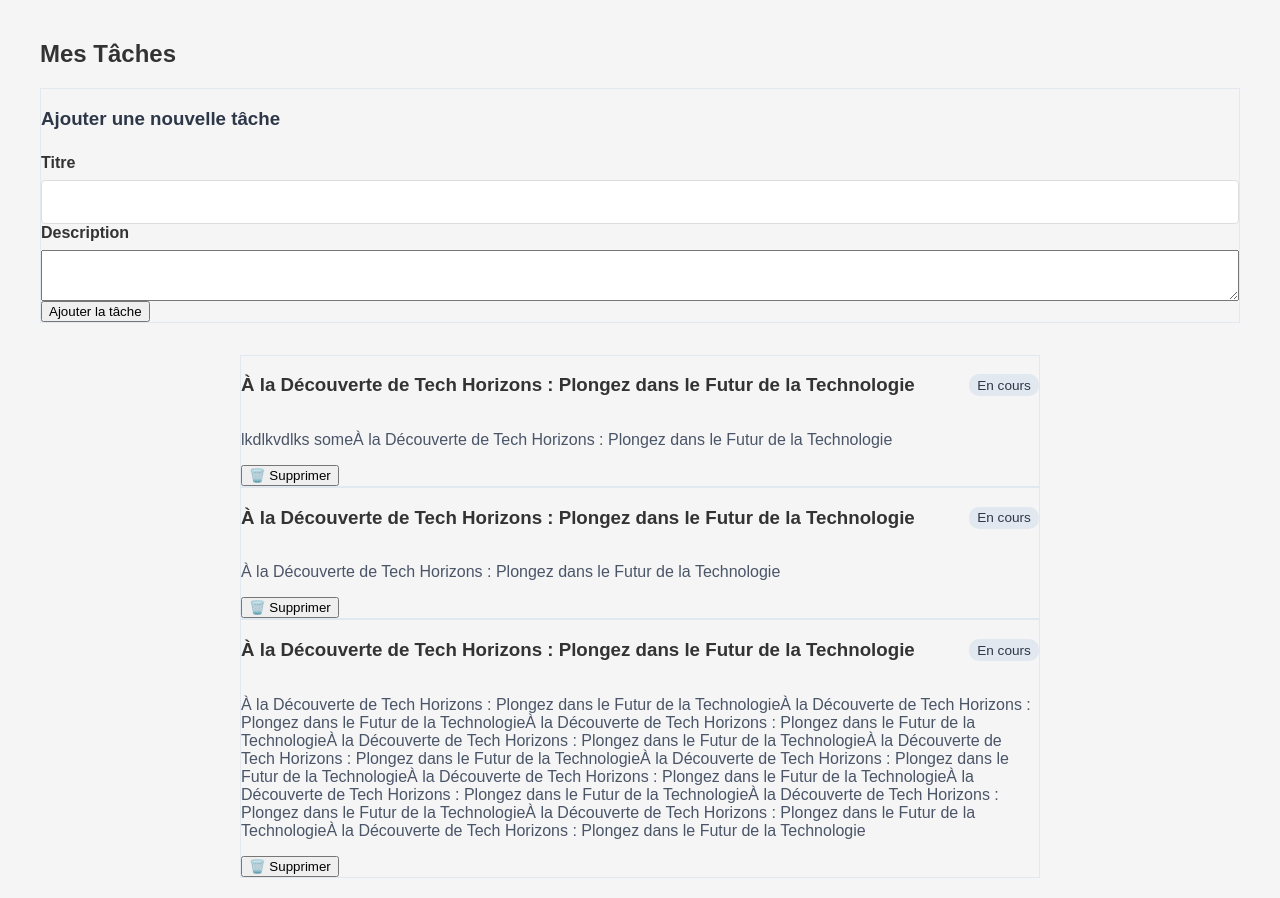
After one commit to regisx001/Project_Flask, a Flask app: page /tasks in a window 1280 px wide. The commit adds this page. Run offline with Flask 3, Linux system fonts and the light colour scheme; a user stored in the database is signed in.

Commit message:
Add task management features with CRUD operations and update styles

```diff
--- /dev/null
+++ b/NOTE.txt
@@ -0,0 +1,2 @@
+GITHUB LINK: https://github.com/regisx001/Project_Flask.
+Le projet complete dans github.
--- /dev/null
+++ b/app/controllers/task_controller.py
@@ -0,0 +1,58 @@
+from flask import Blueprint, render_template, request, redirect, url_for, flash, session
+from app.models.task import Task
+from app.models.user import User
+from app.models.db import db
+
+task_bp = Blueprint('task', __name__)
+
+
+@task_bp.route('/tasks')
+def tasks():
+    if 'user_id' not in session:
+        flash('Veuillez vous connecter', 'error')
+        return redirect(url_for('auth.login'))
+    user = User.query.get(session['user_id'])
+    tasks = Task.query.filter_by(user_id=user.id).all()
+    return render_template('tasks.html', tasks=tasks)
+
+
+@task_bp.route('/create-task', methods=['POST'])
+def create_task():
+    if 'user_id' not in session:
+        flash('Veuillez vous connecter', 'error')
+        return redirect(url_for('auth.login'))
+    title = request.form.get('title')
+    description = request.form.get('description', '')
+
+    if not title:
+        flash('Le titre est obligatoire', 'error')
+        return redirect(url_for('task.tasks'))
+
+    new_task = Task(
+        title=title,
+        description=description,
+        user_id=session['user_id']
+    )
+
+    db.session.add(new_task)
+    db.session.commit()
+    flash('Tâche créée avec succès', 'success')
+    return redirect(url_for('task.tasks'))
+
+
+@task_bp.route('/tasks/<int:task_id>/delete', methods=['POST'])
+def delete_task(task_id):
+    if 'user_id' not in session:
+        flash('Veuillez vous connecter', 'error')
+        return redirect(url_for('auth.login'))
+
+    task = Task.query.get_or_404(task_id)
+
+    if task.user_id != session['user_id']:
+        flash('Accès non autorisé', 'error')
+        return redirect(url_for('task.tasks'))
+
+    db.session.delete(task)
+    db.session.commit()
+    flash('Tâche supprimée', 'success')
+    return redirect(url_for('task.tasks'))
--- a/app/static/styles.css
+++ b/app/static/styles.css
@@ -197,3 +197,103 @@ body {
 .btn-edit:hover, .btn-delete:hover {
   opacity: 0.8;
 }
+
+/* Ajouter ces styles */
+.task-list {
+  max-width: 800px;
+  margin: 0 auto;
+}
+
+.task-item {
+  border: 1px solid #e2e8f0;
+}
+
+.task-actions {
+  margin-top: 1rem;
+  display: flex;
+  gap: 0.5rem;
+}
+
+.btn-danger {
+  background-color: #ef4444;
+  color: white;
+}
+
+/* Style du formulaire */
+.task-form {
+  border: 1px solid #e2e8f0;
+  margin-bottom: 2rem;
+}
+
+.task-form h3 {
+  margin-bottom: 1.5rem;
+  color: #2d3748;
+}
+
+/* Style des tâches */
+.task-header {
+  display: flex;
+  justify-content: space-between;
+  align-items: center;
+  margin-bottom: 0.5rem;
+}
+
+.badge {
+  padding: 0.25em 0.6em;
+  border-radius: 10px;
+  font-size: 0.85em;
+}
+
+.badge-secondary {
+  background-color: #e2e8f0;
+  color: #2d3748;
+}
+
+.badge-success {
+  background-color: #48bb78;
+  color: white;
+}
+
+.task-description {
+  color: #4a5568;
+  margin-bottom: 1rem;
+}
+
+.task-actions {
+  display: flex;
+  gap: 0.5rem;
+}
+
+/* Style de bascule */
+.status-btn {
+    background: none;
+    border: none;
+    font-size: 1.5rem;
+    cursor: pointer;
+    padding: 0;
+    margin-right: 1rem;
+    color: #cbd5e0;
+    transition: color 0.2s;
+}
+
+.status-btn.checked {
+    color: #48bb78;
+}
+
+.status-btn:hover {
+    color: #4299e1;
+}
+
+.task-completed {
+    opacity: 0.6;
+    background-color: #f7fafc;
+}
+
+.task-completed h3 {
+    text-decoration: line-through;
+}
+
+.task-header {
+    display: flex;
+    align-items: center;
+}
--- a/app/templates/home.html
+++ b/app/templates/home.html
@@ -8,7 +8,8 @@
         <h1>Welcome back, {{ user.name or user.username }}!</h1>
         <p>You are logged in as {{ user.email }}</p>
         <div class="auth-actions">
-            <a href="{{ url_for('auth.profile') }}" class="btn btn-dashboard">Go to Profile</a>
+            <a style="padding: 10px; background-color: cadetblue;border-radius: 4px;border: 1px solid black;font-weight: 700;" href="{{ url_for('task.tasks') }}">View Tasks</a>
+            <a  style="padding: 10px; background-color: red;border-radius: 4px;border: 1px solid black;font-weight: 700;" href="{{ url_for('auth.profile') }}" class="btn btn-dashboard">Go to Profile</a>
             <a href="{{ url_for('auth.logout') }}" class="btn btn-logout">Logout</a>
         </div>
     {% else %}
--- /dev/null
+++ b/app/templates/tasks.html
@@ -0,0 +1,43 @@
+{% extends "base.html" %}
+
+{% block content %}
+<div class="">
+    <h2>Mes Tâches</h2>
+
+    <!-- Formulaire d'ajout -->
+    <div class="task-form mb-4 p-4 bg-white rounded shadow">
+        <h3>Ajouter une nouvelle tâche</h3>
+        <form method="POST" action="{{ url_for('task.create_task') }}">
+            <div class="form-group">
+                <label for="title">Titre</label>
+                <input type="text" class="form-control" id="title" name="title" required>
+            </div>
+            <div class="form-group">
+                <label for="description">Description</label>
+                <textarea class="form-control" id="description" name="description" rows="3"></textarea>
+            </div>
+            <button type="submit" class="btn btn-primary">Ajouter la tâche</button>
+        </form>
+    </div>
+
+    <!-- Liste des tâches -->
+    <div class="task-list">
+        {% for task in tasks %}
+        <div class="task-item p-4 mb-4 bg-white rounded shadow">
+            <div class="task-header">
+                <h3>{{ task.title }}</h3>
+                <span class="badge {{ 'badge-success' if task.completed else 'badge-secondary' }}">
+                    {{ 'Terminée' if task.completed else 'En cours' }}
+                </span>
+            </div>
+            <p class="task-description">{{ task.description }}</p>
+            <div class="task-actions">
+                <form method="POST" action="{{ url_for('task.delete_task', task_id=task.id) }}" class="d-inline">
+                    <button type="submit" class="btn btn-sm btn-outline-danger">🗑️ Supprimer</button>
+                </form>
+            </div>
+        </div>
+        {% endfor %}
+    </div>
+</div>
+{% endblock %}
--- a/run.py
+++ b/run.py
@@ -3,6 +3,7 @@ from flask import Flask, redirect, render_template, url_for
 from app.config import Config
 from app.models.db import db, init_db
 from app.controllers.auth_controller import auth_bp
+from app.controllers.task_controller import task_bp
 from flask_session import Session  # <-- Add this import
 
 
@@ -28,6 +29,7 @@ def create_app(config_class=Config):
 
     # Register blueprints
     app.register_blueprint(auth_bp)
+    app.register_blueprint(task_bp)
 
     return app
 
```
Also changed, not shown: app/models/task.py (added, +14 -0 lines), instance/site.db, 2 other files.
